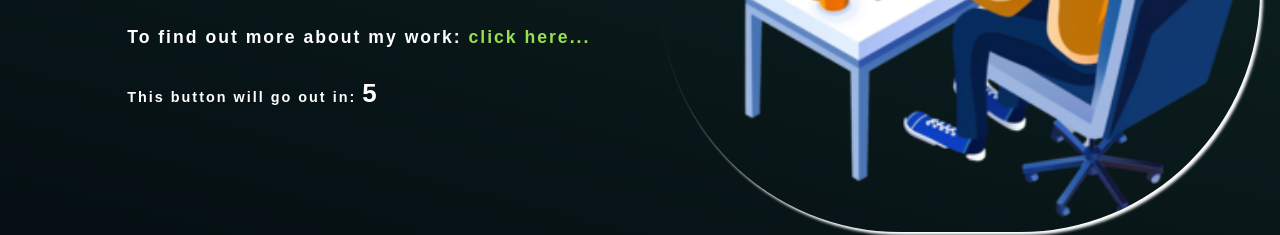
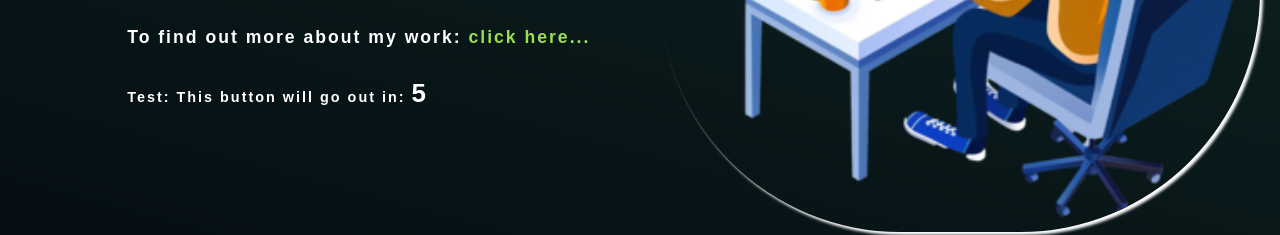
Before and after one commit to AdrianoNRibeiro/new_port, a Vue app: page / in a window 1280 px wide. Shown: the part 468-703 px from the top of the page. Built offline with nearby package versions, Linux system fonts and the light colour scheme; a web font is replaced by a local one.

Commit message:
Test deploy

```diff
--- a/src/views/HomeView.vue
+++ b/src/views/HomeView.vue
@@ -34,7 +34,7 @@ onMounted(() => {
           </p>
         </div>
         <p style="font-size: 0.9em">
-          This button will go out in:
+          Test: This button will go out in:
           <span style="font-size: 1.8em" id="spanCountdown">{{ counter }}</span>
         </p>
       </section>
```
